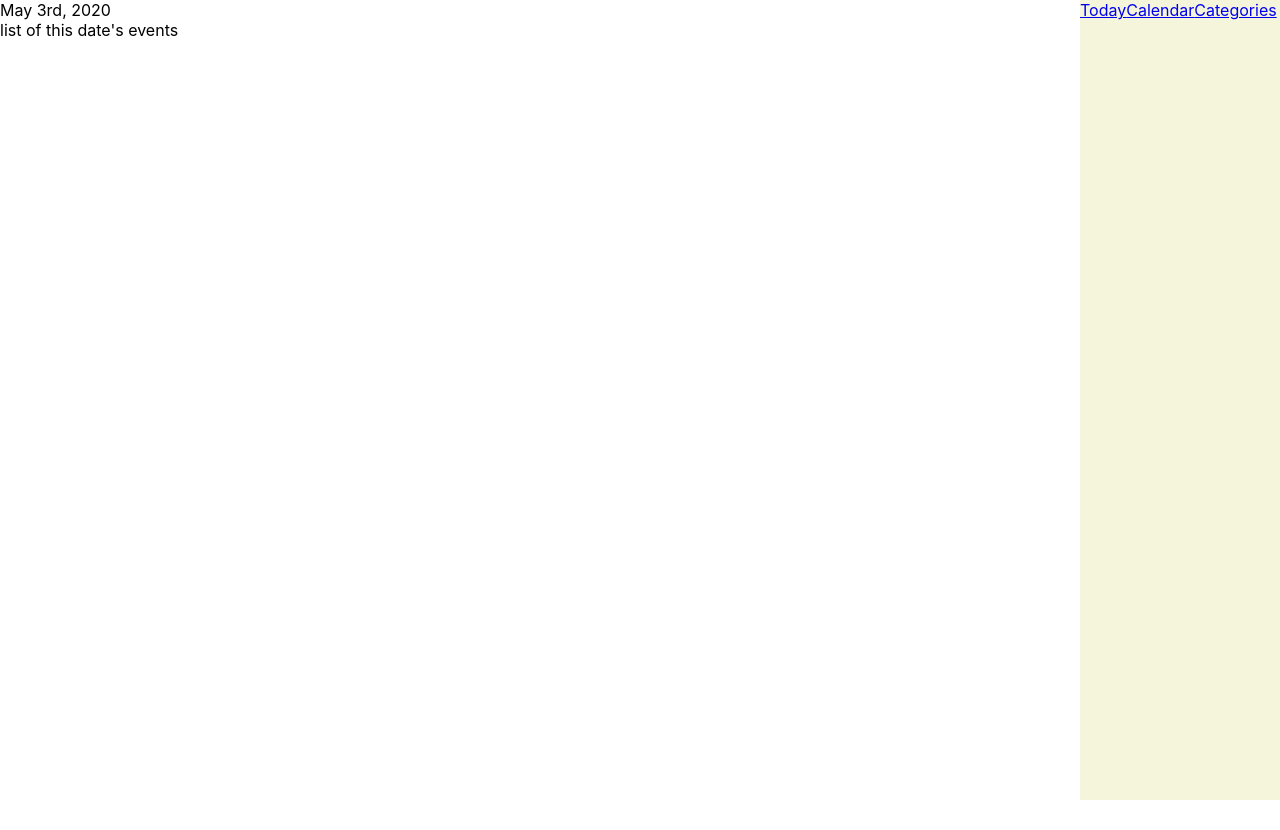
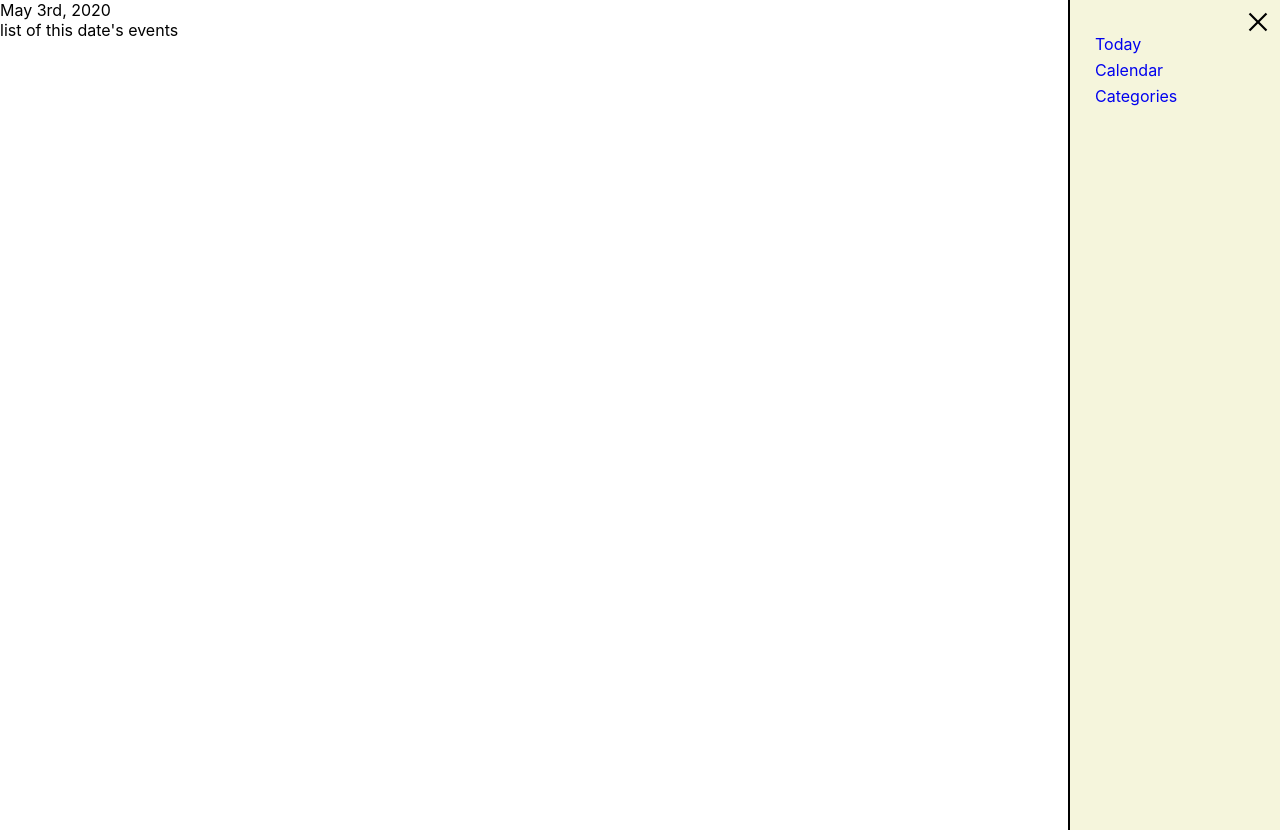
Before and after one commit to conmart/dayta, a React (Create React App) app: page / in a window 1280 px wide. Both pictures are taken after a click on the element 1262 px from the left and 20 px from the top of the page. Before the commit the page ends 800 px from the top, so only its background shows below. Built offline with nearby package versions, Linux system fonts and the light colour scheme.

Commit message:
improved menu v1

```diff
--- a/src/AppRouter.jsx
+++ b/src/AppRouter.jsx
@@ -4,12 +4,12 @@ import { BrowserRouter as Router, Switch, Route } from 'react-router-dom';
 import Calendar from './components/calendar';
 import CategoryList from './components/categoryList'
 import Day from './components/day';
-import Menu from './components/menu';
+import MenuContainer from './components/menu';
 
 const AppRouter = () => {
   return (
     <Router>
-        <Menu />
+        <MenuContainer />
         <Switch>
           <Route path='/calendar'>
             <Calendar />
--- a/src/components/menu/index.jsx
+++ b/src/components/menu/index.jsx
@@ -1,12 +1,12 @@
 import React, { Fragment } from 'react';
-import { NavLink } from 'react-router-dom';
 import { MenuOutlined } from '@ant-design/icons';
 
 import { useGlobalState } from '../../state';
+import Menu from './menu';
 
 import styles from './menu.module.css';
 
-const Menu = () => {
+const MenuContainer = () => {
   const [{ menuOpen }, dispatch] = useGlobalState();
 
   const toggleMenu = (menuState) => {
@@ -21,22 +21,15 @@ const Menu = () => {
             className={styles.background}
             onClick={() => toggleMenu(false)}
           />
-          <div className={styles.container}>
-            <NavLink to="/">Today</NavLink>
-            <NavLink to="/calendar">Calendar</NavLink>
-            <NavLink to="/categories">Categories</NavLink>
-          </div>
+          <Menu closeMenu={() => toggleMenu(false)} />
         </Fragment>
       ) : (
-        <div
-          className={styles.hamburgerContainer}
-          onClick={() => toggleMenu(true)}
-        >
-          <MenuOutlined />
+        <div className={styles.iconContainer} onClick={() => toggleMenu(true)}>
+          <MenuOutlined style={{ fontSize: '24px' }} />
         </div>
       )}
     </Fragment>
   );
 };
 
-export default Menu;
+export default MenuContainer;
--- /dev/null
+++ b/src/components/menu/menu.jsx
@@ -0,0 +1,32 @@
+import React from 'react';
+import { NavLink } from 'react-router-dom';
+import { CloseOutlined } from '@ant-design/icons';
+
+import styles from './menu.module.css';
+
+const Menu = ({ closeMenu }) => {
+  const menuItems = [
+    { link: '/', label: 'Today' },
+    { link: '/calendar', label: 'Calendar' },
+    { link: '/categories', label: 'Categories' },
+  ];
+
+  const menuLinks = menuItems.map((item) => (
+    <li>
+      <NavLink to={item.link}>{item.label}</NavLink>
+    </li>
+  ));
+
+  return (
+    <div className={styles.container}>
+      <div className={styles.iconContainer} onClick={closeMenu}>
+        <CloseOutlined style={{ fontSize: '24px' }} />
+      </div>
+      <ul className={styles.list}>
+        {menuLinks}
+      </ul>
+    </div>
+  );
+};
+
+export default Menu;
--- a/src/components/menu/menu.module.css
+++ b/src/components/menu/menu.module.css
@@ -1,20 +1,36 @@
+.background {
+  position: absolute;
+  height: 100vh;
+  width: 100vh;
+}
+
 .container {
   position: absolute;
   right: 0;
   background-color: beige;
   width: 200px;
   height: 100vh;
+  border-left: 2px solid black;
+  padding: 15px 5px;
 }
 
-.hamburgerContainer {
+.iconContainer {
   position: absolute;
   right: 0;
+  top: 0;
   cursor: pointer;
   padding: 10px;
 }
 
-.background {
-  position: absolute;
-  height: 100vh;
-  width: 100vh;
+.list {
+  padding-left: 20px;
+  list-style-type: none;
 }
+
+.list li {
+  padding: 3px 0;
+}
+
+.list li a {
+  text-decoration: none;
+}
```
